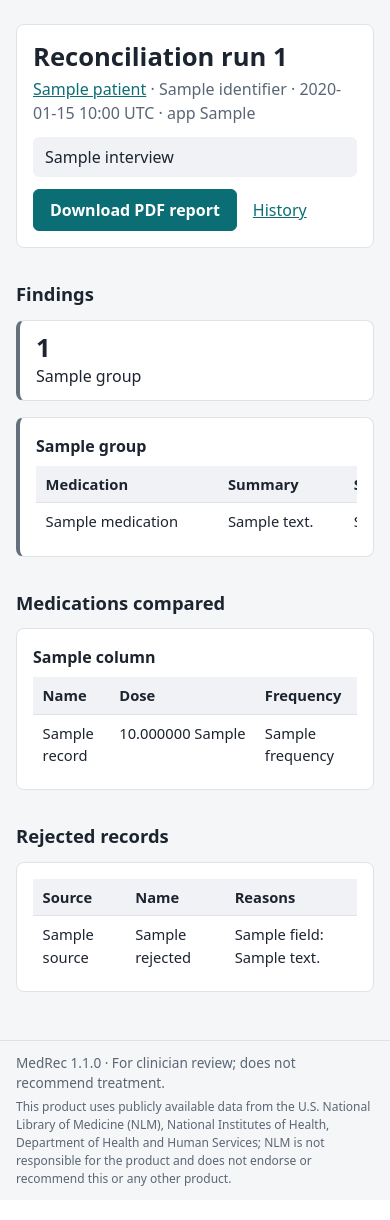
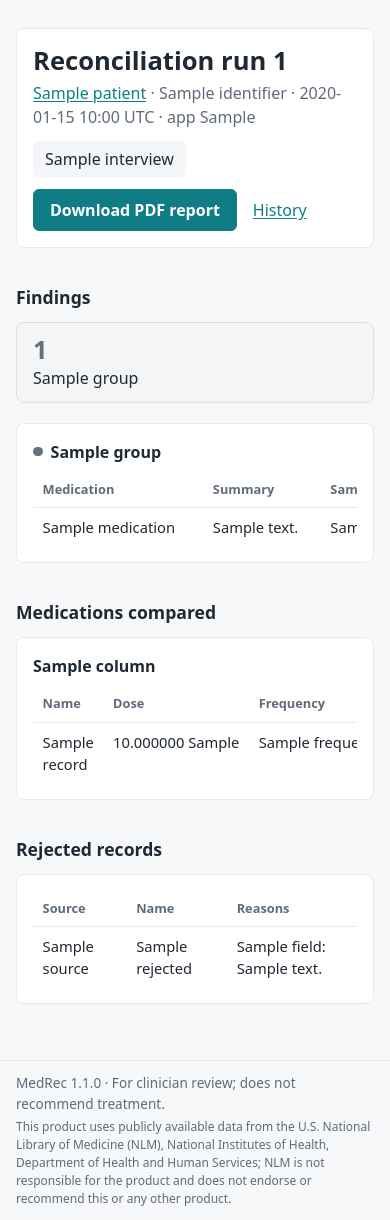
Before and after one commit to Coforge-LMS/Medication_List_Reconciliation, a FastAPI app: template app/templates/run.html in a window 390 px wide. Shown: the part 51-1271 px from the top of the page. Before the commit the page ends 1237 px from the top, so only its background shows below. Run offline with FastAPI, Linux system fonts and the light colour scheme; the template is opened without the code that fills it: most values are stand-ins (such as "Sample title", 1, 10 or a date in 2020); parts of the project's set-up code (start-up, migrations or seed data) failed here and were passed over; some libraries are stand-ins or nearby versions.

Commit message:
style(app): one light theme with softer colours
On a Mac in dark mode the pages turned near-black. They now stay light. Finding
types are told apart by tinted tiles and a coloured dot instead of thick side
bars, table headings are quieter, and summary tiles pair up on phones.

Co-Authored-By: Claude Opus 5.5 <noreply@anthropic.com>

```diff
--- a/app/static/app.css
+++ b/app/static/app.css
@@ -1,13 +1,13 @@
 /* MedRec styles. Colour only tells finding types apart; no source is ever emphasised over another. */
 :root {
-  color-scheme: light dark;
-  --bg: #f5f6f8;
+  color-scheme: light;
+  --bg: #f7f8fa;
   --surface: #ffffff;
-  --ink: #1c2430;
-  --muted: #5a6675;
-  --line: #dfe3e8;
-  --head: #f0f2f5;
-  --accent: #0b6e75;
+  --ink: #1f2933;
+  --muted: #5f6b7a;
+  --line: #e6e9ee;
+  --head: #f3f5f8;
+  --accent: #0f7c86;
   --on-accent: #ffffff;
   --duplicate: #6d4fb3;
   --missing: #a85d0a;
@@ -17,26 +17,9 @@
   --other: #66707c;
 }
 
-@media (prefers-color-scheme: dark) {
-  :root {
-    --bg: #12161c;
-    --surface: #1b2129;
-    --ink: #e6eaf0;
-    --muted: #9aa6b4;
-    --line: #2f3843;
-    --head: #232a33;
-    --accent: #58c4ca;
-    --on-accent: #06262a;
-    --duplicate: #b39df0;
-    --missing: #e6a456;
-    --mismatch: #6db3ea;
-    --frequency: #e58ac0;
-    --no-differences: #6fcf97;
-    --other: #9aa6b4;
-  }
-}
+* { box-sizing: border-box; }
 
-* { box-sizing: border-box; }
+::selection { background: color-mix(in srgb, var(--accent) 20%, white); }
 
 body {
   margin: 0;
@@ -48,34 +31,32 @@ body {
   font: 16px/1.5 system-ui, -apple-system, "Segoe UI", Roboto, sans-serif;
 }
 
-a { color: var(--accent); }
+a { color: var(--accent); text-underline-offset: 2px; }
+a.plain { color: inherit; text-decoration: none; }
+a.plain:hover { text-decoration: underline; }
 a:focus-visible, button:focus-visible, input:focus-visible {
-  outline: 3px solid var(--accent);
+  outline: 3px solid color-mix(in srgb, var(--accent) 45%, white);
   outline-offset: 2px;
 }
 
 h1 { margin: 0 0 .25rem; font-size: 1.6rem; line-height: 1.25; }
-h2 { margin: 2rem 0 .75rem; font-size: 1.15rem; }
+h2 { margin: 2.25rem 0 .75rem; font-size: 1.1rem; }
 h3 { margin: 0 0 .5rem; font-size: 1rem; }
 p { margin: 0 0 .75rem; }
 
 .topbar, footer { padding: .75rem max(1rem, calc((100% - 72rem) / 2)); }
 .topbar {
-  display: flex;
-  align-items: baseline;
-  gap: .75rem;
   background: var(--surface);
   border-bottom: 1px solid var(--line);
 }
 .brand { color: var(--ink); font-size: 1.1rem; font-weight: 700; text-decoration: none; }
-.tagline { color: var(--muted); font-size: .9rem; }
 
 main {
   flex: 1;
   width: 100%;
   max-width: 74rem;
   margin: 0 auto;
-  padding: 1.5rem 1rem 2rem;
+  padding: 1.75rem 1rem 2.5rem;
 }
 
 footer {
@@ -88,6 +69,20 @@ footer {
 .matched { color: var(--muted); font-size: .8rem; }
 
 .muted { color: var(--muted); }
+.note { color: var(--muted); font-size: .85rem; max-width: 70ch; }
+td .note { margin-top: .15rem; }
+
+.visually-hidden {
+  position: absolute;
+  width: 1px;
+  height: 1px;
+  overflow: hidden;
+  clip-path: inset(50%);
+  white-space: nowrap;
+}
+
+.page-head { margin-bottom: 1.5rem; }
+.page-head > :last-child { margin-bottom: 0; }
 
 .card {
   margin-bottom: 1rem;
@@ -99,11 +94,12 @@ footer {
 .card > :last-child { margin-bottom: 0; }
 
 #interview, .notice {
-  padding: .5rem .75rem;
+  display: inline-block;
+  padding: .35rem .75rem;
   background: var(--head);
   border-radius: 6px;
 }
-.notice { margin-top: .75rem; }
+.notice { display: block; margin-top: .75rem; }
 
 .actions { display: flex; flex-wrap: wrap; align-items: center; gap: .75rem 1rem; }
 .actions form { margin: 0; }
@@ -120,52 +116,73 @@ button, .button {
   text-decoration: none;
   cursor: pointer;
 }
+button:hover, .button:hover { background: color-mix(in srgb, var(--accent) 88%, black); }
 
-.search { display: grid; grid-template-columns: 1fr auto; gap: .5rem; }
-.search label { grid-column: 1 / -1; font-weight: 600; }
+.search { display: flex; gap: .5rem; max-width: 36rem; margin: 1rem 0 .5rem; }
 .search input {
-  width: 100%;
+  flex: 1;
   min-width: 0;
   padding: .5rem .75rem;
-  background: var(--bg);
-  border: 1px solid var(--muted);
+  background: var(--surface);
+  border: 1px solid #c9d0d9;
   border-radius: 6px;
   color: inherit;
   font: inherit;
 }
+.search input::placeholder { color: var(--muted); }
 
 .table-wrap { overflow-x: auto; }
-table { width: 100%; border-collapse: collapse; font-size: .92rem; }
+table { width: 100%; border-collapse: collapse; font-size: .92rem; font-variant-numeric: tabular-nums; }
 th, td {
-  padding: .45rem .6rem;
+  padding: .5rem .6rem;
   border-bottom: 1px solid var(--line);
   text-align: left;
   vertical-align: top;
 }
-th { background: var(--head); font-weight: 600; white-space: nowrap; }
+th {
+  color: var(--muted);
+  font-size: .8rem;
+  font-weight: 600;
+  white-space: nowrap;
+}
 tbody tr:last-child td { border-bottom: 0; }
-.finding-table { min-width: 44rem; }
-.finding-table td:nth-child(n+3) { min-width: 6rem; }
-.columns td:nth-child(2) { white-space: nowrap; }
+.finding-table { min-width: 40rem; }
+.finding-table td:nth-child(n+2) { min-width: 6rem; }
+.finding-table .med { width: 50%; font-weight: 600; }
+.finding-table .med .note { font-weight: 400; }
+.columns td:nth-child(n+2) { white-space: nowrap; }
 
 .summary {
   display: grid;
-  grid-template-columns: repeat(auto-fit, minmax(11rem, 1fr));
+  grid-template-columns: repeat(auto-fit, minmax(9.5rem, 1fr));
   gap: .75rem;
-  margin: 0 0 1rem;
+  margin: 0 0 1.25rem;
   padding: 0;
   list-style: none;
 }
 .summary li {
   padding: .75rem 1rem;
-  background: var(--surface);
-  border: 1px solid var(--line);
-  border-left: 4px solid var(--type, var(--other));
+  background: color-mix(in srgb, var(--type, var(--other)) 7%, white);
+  border: 1px solid color-mix(in srgb, var(--type, var(--other)) 22%, white);
   border-radius: 8px;
 }
-.summary .count { display: block; font-size: 1.6rem; font-weight: 700; line-height: 1.2; }
+.summary .count {
+  display: block;
+  color: var(--type, var(--other));
+  font-size: 1.6rem;
+  font-weight: 700;
+  line-height: 1.2;
+}
 
-.finding-group { border-left: 4px solid var(--type, var(--other)); }
+.finding-group h3 { display: flex; align-items: center; gap: .5rem; }
+.finding-group h3::before {
+  content: "";
+  width: .6rem;
+  height: .6rem;
+  flex: none;
+  border-radius: 50%;
+  background: var(--type, var(--other));
+}
 
 .type-duplicate { --type: var(--duplicate); }
 .type-missing { --type: var(--missing); }
```
Also changed, not shown: tests/app/test_app_pages.py (+8 -4 lines).
